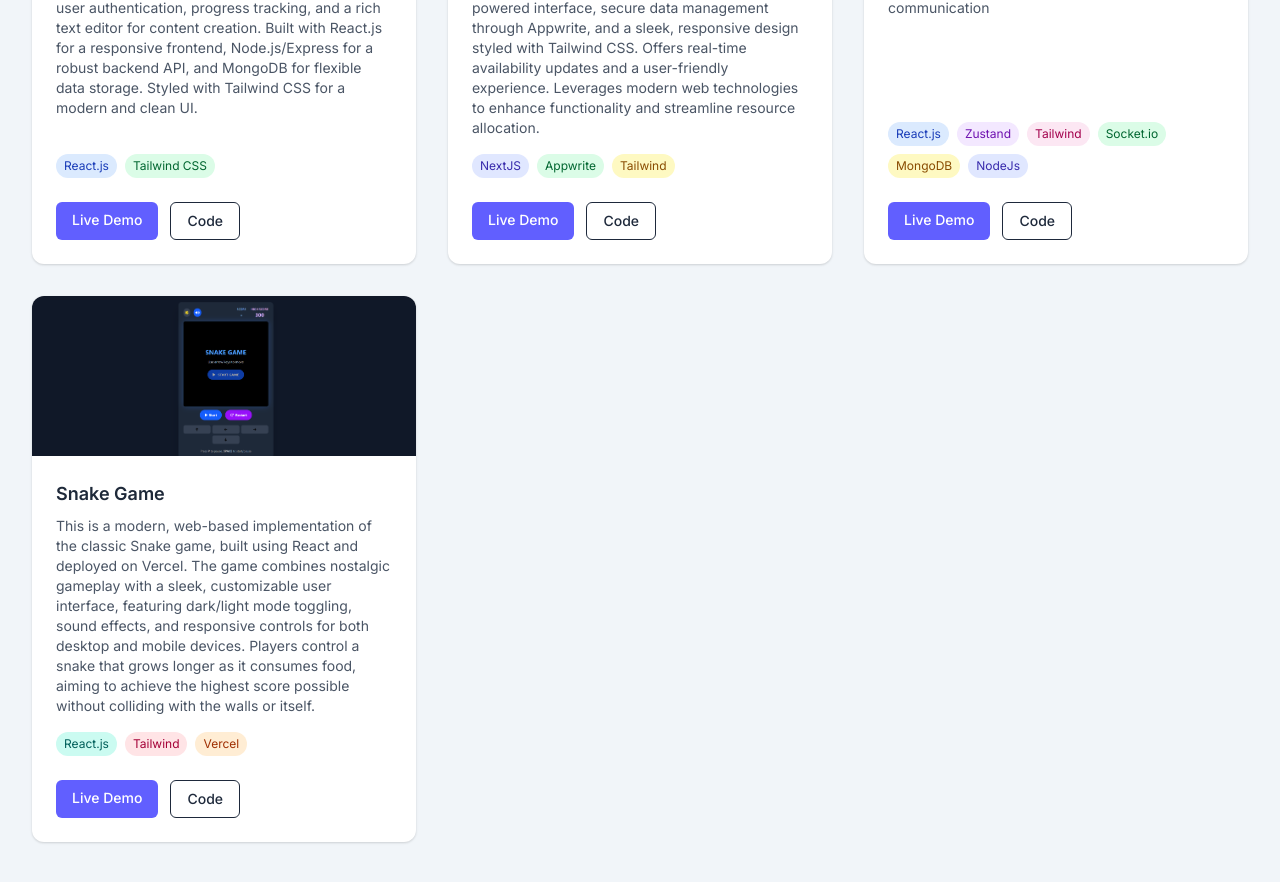
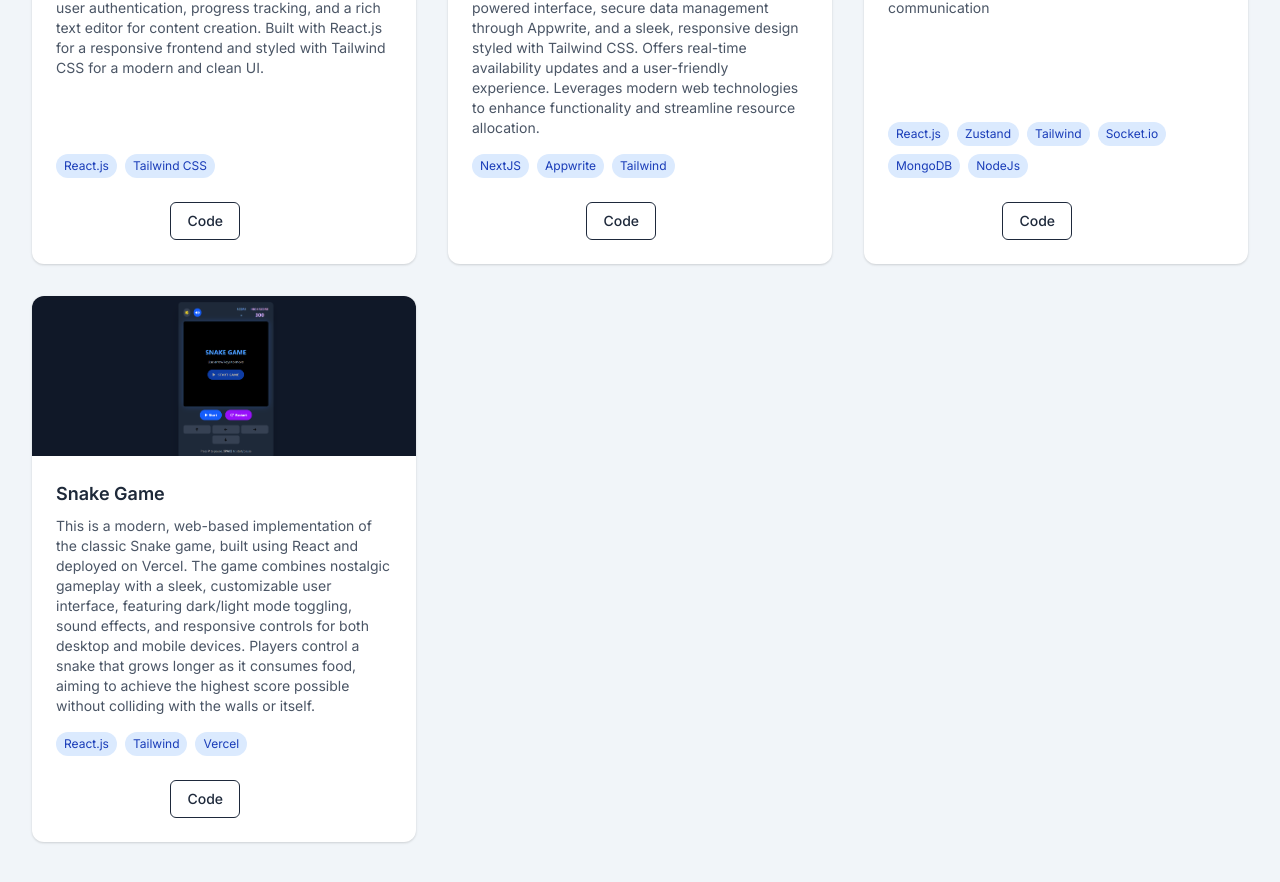
Before and after one commit to deoninja/myportfoli2, a React (Vite) app: page / in a window 1280 px wide. Shown: the part 2658-3540 px from the top of the page. Built offline with nearby package versions, Linux system fonts and the light colour scheme.

Commit message:
fix the bg

```diff
--- a/src/components/Projects.jsx
+++ b/src/components/Projects.jsx
@@ -6,8 +6,8 @@ function Projects() {
   const projects = [
     {
       title: 'Interactive Learning',
-      tech: 'React.js, Node.js, Express, MongoDB, Tailwind CSS',
-      description: 'A full-stack interactive learning platform designed to enhance user engagement through dynamic content and real-time feedback. Features include user authentication, progress tracking, and a rich text editor for content creation. Built with React.js for a responsive frontend, Node.js/Express for a robust backend API, and MongoDB for flexible data storage. Styled with Tailwind CSS for a modern and clean UI.',
+      tech: 'React.js, Tailwind CSS',
+      description: 'An interactive learning platform designed to enhance user engagement through dynamic content and real-time feedback. Features include user authentication, progress tracking, and a rich text editor for content creation. Built with React.js for a responsive frontend and styled with Tailwind CSS for a modern and clean UI.',
       tags: ['React.js', 'Tailwind CSS'],
       status: 'Live',
       liveDemo: 'https://productivity-hub-five.vercel.app/',
--- a/src/components/v2/ProjectsSection.jsx
+++ b/src/components/v2/ProjectsSection.jsx
@@ -3,15 +3,15 @@ import chat from '../../assets/chatapp.png'
 import booking from '../../assets/roombooking.png'
 import interactive from '../../assets/interactive.webp'
 
-const ProjectCard = ({ image, alt, title, description, tags, tagStyles, liveDemo, codeRepo }) => (
-    <div className="project-card bg-white dark:bg-gray-800">
+const ProjectCard = ({ image, alt, title, description, tags, liveDemo, codeRepo }) => (
+    <div className="project-card bg-white dark:bg-gray-900">
       <img src={image} alt={alt} className="project-image" />
       <div className="project-content">
         <h3 className="font-semibold text-lg mb-2 text-gray-800 dark:text-white">{title}</h3>
         <p className="text-gray-600 text-sm mb-4 flex-grow dark:text-gray-300">{description}</p>
         <div className="flex flex-wrap gap-2 mt-auto">
           {tags.map((tag, index) => (
-            <span key={index} className={`px-2 py-1 text-xs rounded-full ${tagStyles[index]}`}>
+            <span key={index} className={`px-2 py-1 text-xs rounded-full bg-blue-100 text-blue-800 dark:bg-blue-700 dark:text-blue-200`}>
               {tag}
             </span>
           ))}
@@ -19,7 +19,7 @@ const ProjectCard = ({ image, alt, title, description, tags, tagStyles, liveDemo
         <div className="flex space-x-3 mt-6">
           <a
             href={liveDemo}
-            className="px-4 py-2 bg-primary text-white rounded-md text-sm font-medium bg-indigo-500 hover:bg-indigo-600 transition-colors focus:outline-none focus:ring-2 focus:ring-offset-2 focus:ring-primary"
+            className="px-4 py-2 bg-primary text-white rounded-md text-sm font-medium hover:bg-indigo-600 transition-colors focus:outline-none focus:ring-2 focus:ring-offset-2 focus:ring-primary"
             aria-label={`Live demo of ${title}`}
             target="_blank"
             rel="noopener noreferrer"
@@ -57,12 +57,8 @@ function ProjectsSection() {
             image={interactive}
             alt="Screenshot of Interactive Learning Platform"
             title="Interactive Learning"
-            description="A full-stack interactive learning platform designed to enhance user engagement through dynamic content and real-time feedback. Features include user authentication, progress tracking, and a rich text editor for content creation. Built with React.js for a responsive frontend, Node.js/Express for a robust backend API, and MongoDB for flexible data storage. Styled with Tailwind CSS for a modern and clean UI."
+            description="An interactive learning platform designed to enhance user engagement through dynamic content and real-time feedback. Features include user authentication, progress tracking, and a rich text editor for content creation. Built with React.js for a responsive frontend and styled with Tailwind CSS for a modern and clean UI."
             tags={['React.js',  'Tailwind CSS']}
-            tagStyles={[
-              'bg-blue-100 text-blue-800 dark:bg-blue-700 dark:text-blue-200',
-              'bg-green-100 text-green-800 dark:bg-green-800 dark:text-green-200',
-            ]}
             liveDemo="https://productivity-hub-five.vercel.app/"
             codeRepo="https://github.com/deoninja/productivity-hub"
           />
@@ -72,11 +68,6 @@ function ProjectsSection() {
             title="Room Booking"
             description="Designed and implemented a dynamic room booking system featuring detailed descriptions, equipped with smart scheduling via a Next.js-powered interface, secure data management through Appwrite, and a sleek, responsive design styled with Tailwind CSS. Offers real-time availability updates and a user-friendly experience. Leverages modern web technologies to enhance functionality and streamline resource allocation."
             tags={['NextJS', 'Appwrite', 'Tailwind']}
-            tagStyles={[
-              'bg-indigo-100 text-indigo-800 dark:bg-indigo-700 dark:text-indigo-200',
-              'bg-green-100 text-green-800 dark:bg-green-800 dark:text-green-200',
-              'bg-yellow-100 text-yellow-800 dark:bg-yellow-800 dark:text-yellow-200',
-            ]}
             liveDemo="https://room-booking-sdth.vercel.app/"
             codeRepo="https://github.com/deoninja/Room-booking"
           />
@@ -86,14 +77,6 @@ function ProjectsSection() {
             title="Real-time Chat Application"
             description="Feature-rich chat platform with real-time messaging, typing indicators, and read receipts. Implemented with WebSockets for instant communication"
             tags={['React.js', 'Zustand', 'Tailwind', 'Socket.io', 'MongoDB', 'NodeJs']}
-            tagStyles={[
-              'bg-blue-100 text-blue-800 dark:bg-blue-700 dark:text-blue-200',
-              'bg-purple-100 text-purple-800 dark:bg-purple-600 dark:text-purple-200',
-              'bg-pink-100 text-pink-800 dark:bg-pink-800 dark:text-pink-200',
-              'bg-green-100 text-green-800 dark:bg-green-800 dark:text-green-200',
-              'bg-yellow-100 text-yellow-800 dark:bg-yellow-800 dark:text-yellow-200',
-              'bg-indigo-100 text-indigo-800 dark:bg-indigo-700 dark:text-indigo-200',
-            ]}
             liveDemo="https://mern-chat-app-0ogh.onrender.com/"
             codeRepo="https://github.com/deoninja/mern-chat-app"
           />
@@ -103,11 +86,6 @@ function ProjectsSection() {
             title="Snake Game"
             description="This is a modern, web-based implementation of the classic Snake game, built using React and deployed on Vercel. The game combines nostalgic gameplay with a sleek, customizable user interface, featuring dark/light mode toggling, sound effects, and responsive controls for both desktop and mobile devices. Players control a snake that grows longer as it consumes food, aiming to achieve the highest score possible without colliding with the walls or itself."
             tags={['React.js', 'Tailwind', 'Vercel']}
-            tagStyles={[
-              'bg-teal-100 text-teal-800 dark:bg-teal-700 dark:text-teal-100',
-              'bg-rose-100 text-rose-800 dark:bg-rose-700 dark:text-rose-100',
-              'bg-orange-100 text-orange-800 dark:bg-orange-700 dark:text-orange-100',
-            ]}
             liveDemo="https://snakegame-nine-omega.vercel.app/"
             codeRepo="https://github.com/deoninja/snakegame"
           />
```
